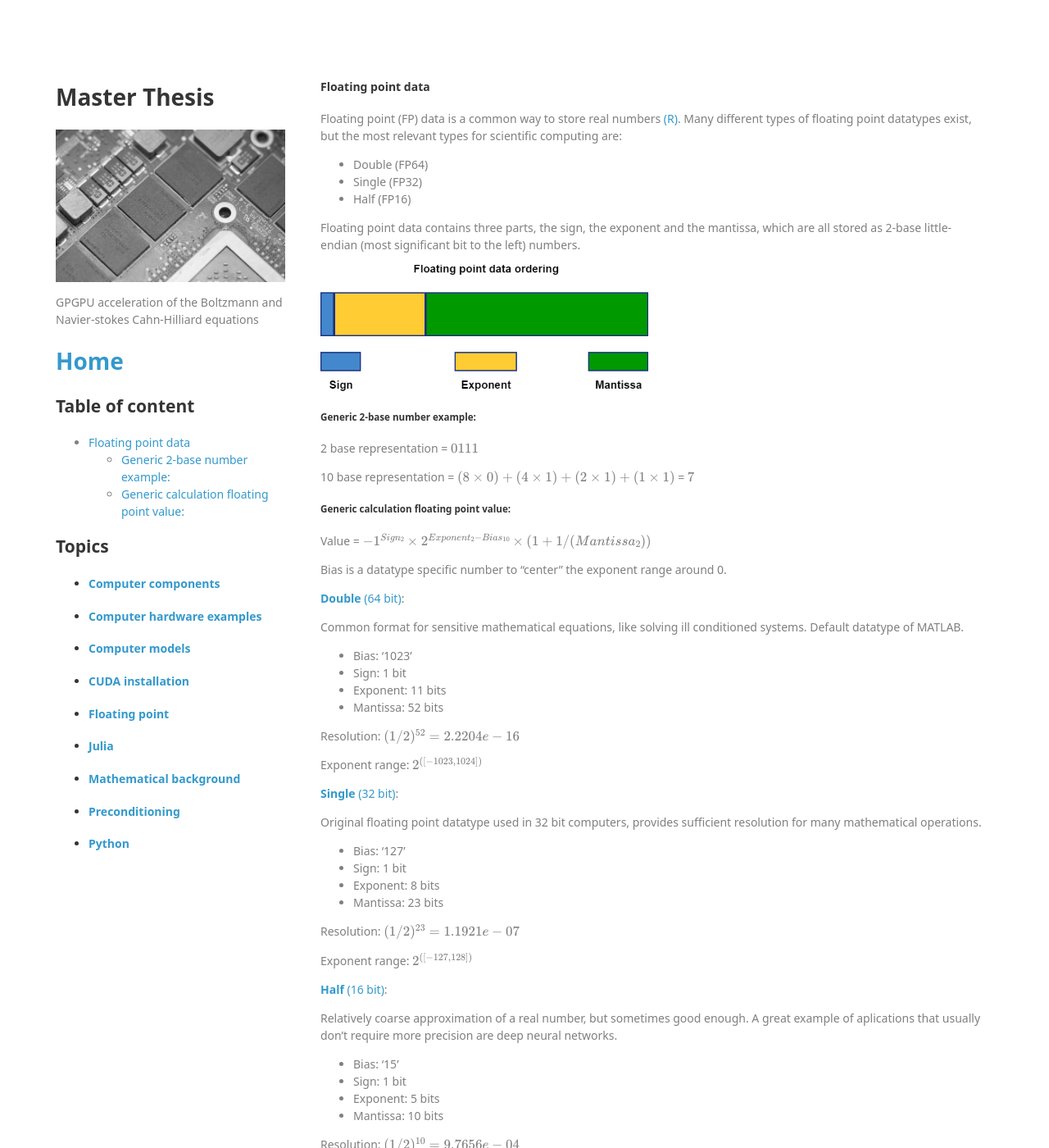
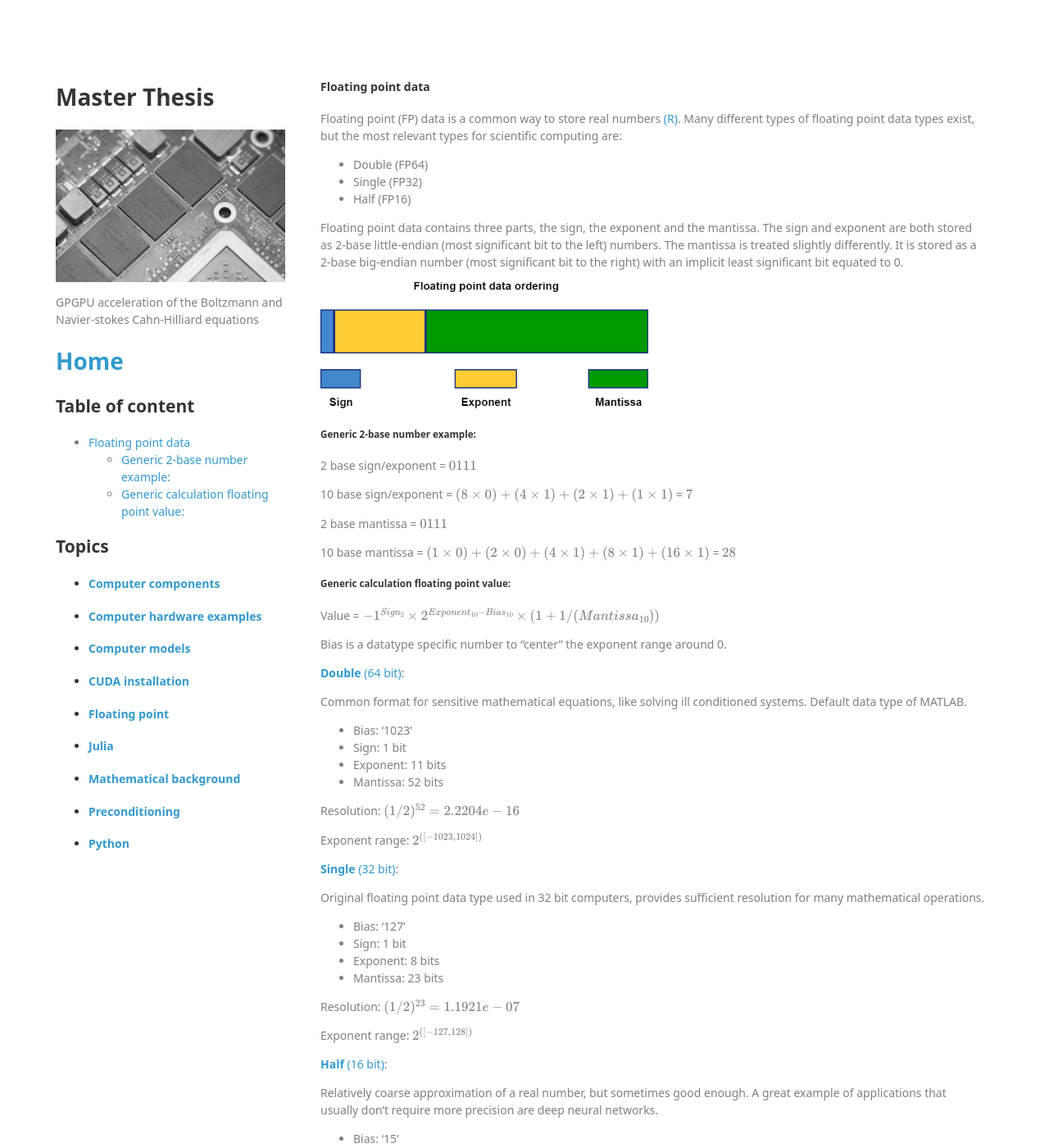
Before and after one commit to lucasbekker/lucasbekker.github.io, a Jekyll site: the page built from _sections/Floating_point.md, in a window 1280 px wide and 1400 px high. Shown: the whole window at 82% size. Built offline with Jekyll 4.4.1, drawn with Linux system fonts in a browser that asks for light colours; nearby versions of some CDN libraries; formulas are drawn with MathJax 3; some of the changed text lies outside the part shown.

Commit message:
Important fixes.

```diff
--- a/_sections/Floating_point.md
+++ b/_sections/Floating_point.md
@@ -5,32 +5,36 @@ title: "Floating point"
 
 #### Floating point data
 
-Floating point (FP) data is a common way to store real numbers [(R)](https://en.wikipedia.org/wiki/Real_number). Many different types of floating point datatypes exist, but the most relevant types for scientific computing are:
+Floating point (FP) data is a common way to store real numbers [(R)](https://en.wikipedia.org/wiki/Real_number). Many different types of floating point data types exist, but the most relevant types for scientific computing are:
 
  - Double (FP64)
  - Single (FP32)
  - Half (FP16)
 
-Floating point data contains three parts, the sign, the exponent and the mantissa, which are all stored as 2-base little-endian (most significant bit to the left) numbers.
+Floating point data contains three parts, the sign, the exponent and the mantissa. The sign and exponent are both stored as 2-base little-endian (most significant bit to the left) numbers. The mantissa is treated slightly differently. It is stored as a 2-base big-endian number (most significant bit to the right) with an implicit least significant bit equated to 0.
 
 
 ![Floating point](../image/Float.png){:width="400px"}
 
 ##### Generic 2-base number example:
 
-2 base representation = $ 0111 $
+2 base sign/exponent = $ 0111 $
 
-10 base representation = $ (8 \times 0) + (4 \times 1) + (2 \times 1) + (1 \times 1) $ = $ 7 $
+10 base sign/exponent = $ (8 \times 0) + (4 \times 1) + (2 \times 1) + (1 \times 1) $ = $ 7 $
+
+2 base mantissa  = $ 0111 $
+
+10 base mantissa = $ (1 \times 0) + (2 \times 0) + (4 \times 1) + (8 \times 1) + (16 \times 1) $ = $ 28 $
 
 ##### Generic calculation floating point value:
 
-Value = $ -1^{Sign_{2}} \times 2^{Exponent_{2} - Bias_{10}} \times (1 + 1/(Mantissa_{2})) $
+Value = $ -1^{Sign_{2}} \times 2^{Exponent_{10} - Bias_{10}} \times (1 + 1/(Mantissa_{10})) $
 
 Bias is a datatype specific number to "center" the exponent range around 0.
 
 [**Double** (64 bit)](https://en.wikipedia.org/wiki/Double-precision_floating-point_format):
 
-Common format for sensitive mathematical equations, like solving ill conditioned systems. Default datatype of MATLAB.
+Common format for sensitive mathematical equations, like solving ill conditioned systems. Default data type of MATLAB.
 
  - Bias: '1023'
  - Sign: 1 bit
@@ -43,7 +47,7 @@ Exponent range: $ 2^{([-1023,1024])} $
 
 [**Single** (32 bit)](https://en.wikipedia.org/wiki/Single-precision_floating-point_format):
 
-Original floating point datatype used in 32 bit computers, provides sufficient resolution for many mathematical operations.
+Original floating point data type used in 32 bit computers, provides sufficient resolution for many mathematical operations.
 
  - Bias: '127'
  - Sign: 1 bit
@@ -56,7 +60,7 @@ Exponent range: $ 2^{([-127,128])} $
 
 [**Half** (16 bit)](https://en.wikipedia.org/wiki/Half-precision_floating-point_format):
 
-Relatively coarse approximation of a real number, but sometimes good enough. A great example of aplications that usually don't require more precision are  deep neural networks.
+Relatively coarse approximation of a real number, but sometimes good enough. A great example of applications that usually don't require more precision are  deep neural networks.
 
  - Bias: '15'
  - Sign: 1 bit
```
Also changed, not shown: other parts of _sections/Floating_point.md (+2 -2 lines).
